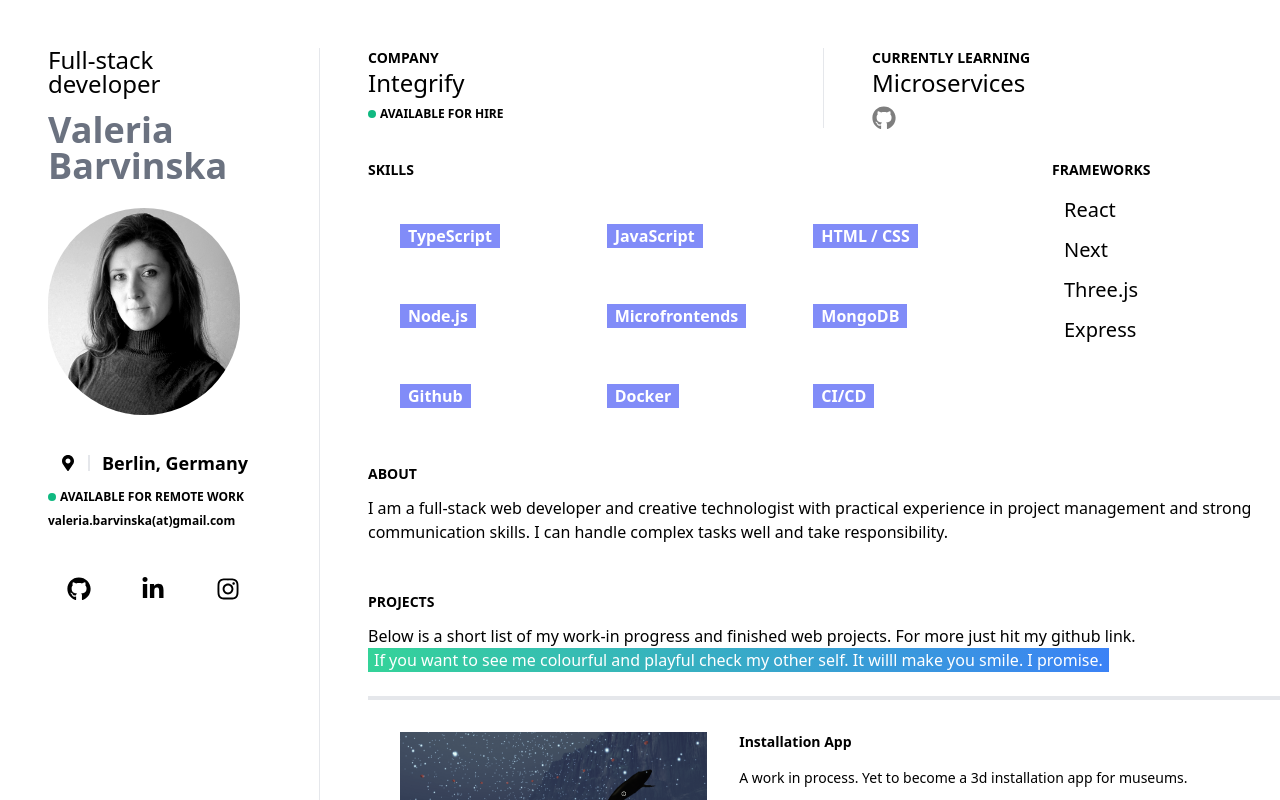
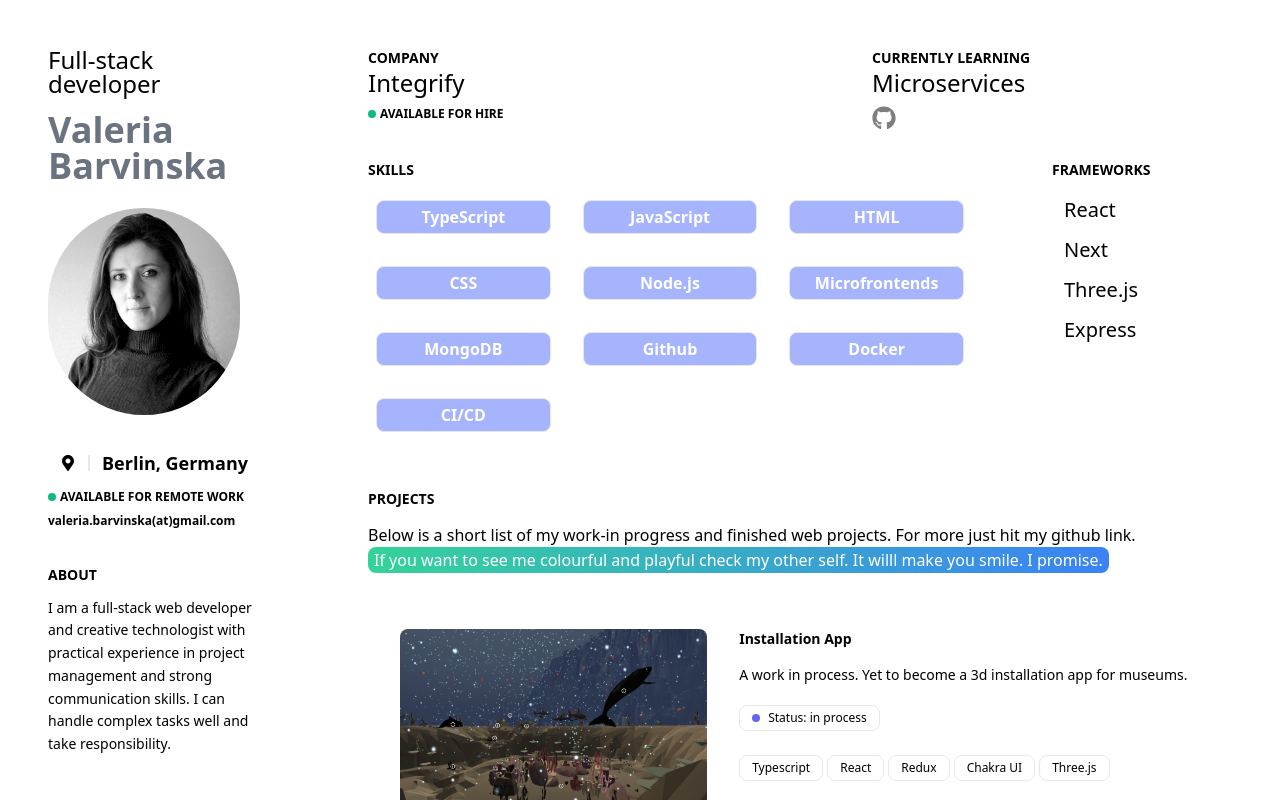
Before and after one commit to faultyagatha/devprofile, a React (Create React App) app: page / in a window 1280 px wide. Shown: the top 800 px of the page. Built offline with nearby package versions, Linux system fonts and the light colour scheme.

Commit message:
edit styling and rearrange components

```diff
--- a/src/components/About/index.tsx
+++ b/src/components/About/index.tsx
@@ -6,10 +6,10 @@ interface IAbout {
 
 export const About = ({ about }: IAbout): JSX.Element => (
   <>
-    <h5 className="font-header font-semibold text-front text-sm uppercase mb-3">
+    <h5 className="font-header font-semibold text-front text-sm uppercase mb-3 mt-3">
       About
     </h5>
-    <div className="font-text text-md pb-12 leading-normal whitespace-pre-line">
+    <div className="font-text text-sm pb-12 leading-relaxed whitespace-pre-line">
       {about}
     </div>
   </>
--- a/src/components/MainBody/index.tsx
+++ b/src/components/MainBody/index.tsx
@@ -1,6 +1,6 @@
 import React from "react";
 
-import { About } from "../About";
+// import { About } from "../About";
 import { Projects } from "../Projects";
 import { Skills } from "../Skills";
 import { Summary } from "../Summary";
@@ -9,7 +9,6 @@ import { Tools } from "../Tools";
 import { IMainBody } from '../../interfaces';
 
 export const MainBody = ({ profile, projects }: IMainBody): JSX.Element => {
-  console.log(profile);
   return (
     <main className="lg:w-3/4 lg:pl-8 xl:pl-12">
       <Summary profile={profile} />
@@ -23,7 +22,7 @@ export const MainBody = ({ profile, projects }: IMainBody): JSX.Element => {
         </div>
       </div>
 
-      {profile.about && <About about={profile.about} />}
+      {/* {profile.about && <About about={profile.about} />} */}
       <Projects projects={projects} />
     </main>
   );
--- a/src/components/Project/index.tsx
+++ b/src/components/Project/index.tsx
@@ -16,10 +16,10 @@ interface IProject {
 
 export const Project = ({ name, image, liveUrl, url, description, status, tags }: IProject): JSX.Element => {
   return (
-    <div className="border-t-4 border-line relative flex flex-wrap bg-back-light p-4 lg:p-8 bg-no-repeat text-sm mb-6">
+    <div className="relative flex flex-wrap bg-back-light p-4 lg:p-8 bg-no-repeat text-sm mb-6">
       {image && (
         <div className="max-w-7xl pb-4 lg:w-2/5 lg:pr-8 lg:pb-0 transition duration-500 ease-in-out filter-grayscale hover:filter-none transform hover:scale-110 ...">
-          <img src={image} alt={name} />
+          <img className="rounded-lg" src={image} alt={name} />
         </div>
       )}
       <div className="lg:flex-1">
--- a/src/components/ProjectStatus/index.tsx
+++ b/src/components/ProjectStatus/index.tsx
@@ -7,7 +7,7 @@ interface IProjectStatus {
 export const ProjectStatus = ({ status }: IProjectStatus): JSX.Element => (
   <li className="inline-block px-3 py-1 mr-1 mt-1 font-medium text-xs rounded-lg border border-back">
     <span
-      className={`inline-block w-2 h-2 rounded-full mr-2 ${status === "complete" ? "bg-green-500" : "bg-yellow-500"
+      className={`inline-block w-2 h-2 rounded-full mr-2 ${status === "complete" ? "bg-green-500" : "bg-indigo-500"
         }`}
     ></span>
     Status: {status}
--- a/src/components/Projects/index.tsx
+++ b/src/components/Projects/index.tsx
@@ -17,13 +17,13 @@ interface IProject {
 
 export const Projects = ({ projects }: IProject): JSX.Element => (
   <>
-    <h5 className="font-header font-semibold text-front text-sm uppercase mb-3">
+    <h5 className="font-header font-semibold text-front leading-relaxed text-sm uppercase mb-3">
       Projects
     </h5>
     <p>Below is a short list of my work-in progress and finished web projects. For more just hit my github link. </p>
     <p>
       <button
-        className="text-white bg-gradient-to-r from-green-400 to-blue-500 ...">
+        className="text-white leading-relaxed rounded-lg bg-gradient-to-r from-green-400 to-blue-500 ...">
         <a
           href="https://faultyagatha.github.io/"
           className="text-white m-1.5 no-underline hover:underline ...hover:opacity-75 transition-opacity duration-150"
--- a/src/components/Sidebar/index.tsx
+++ b/src/components/Sidebar/index.tsx
@@ -3,12 +3,14 @@ import React from "react";
 import { Location } from "../Location";
 import { ProfileImage } from "../ProfileImage";
 import { SocialLinks } from "../SocialLinks";
+// import { Skills } from '../Skills';
+import { About } from "../About";
 
 import { ISidebar } from '../../interfaces';
 
 export const Sidebar = ({ profile, social }: ISidebar): JSX.Element => {
   return (
-    <aside className="flex justify-center w-full lg:w-1/4 lg:border-r border-line lg:px-6 xl:px-12">
+    <aside className="flex justify-center w-full lg:w-1/4 lg:px-6 xl:px-12">
       <div className="flex flex-col justify-between">
         <div>
           <h2 className="font-header font-light text-front text-2xl leading-none mb-4">
@@ -29,7 +31,9 @@ export const Sidebar = ({ profile, social }: ISidebar): JSX.Element => {
             />
           )}
           <br />
-          <div className="inline-flex items-center bg-front mt-6 w-full">
+          {profile.about && <About about={profile.about} />}
+          {/* {profile.skills && <Skills skills={profile.skills} />} */}
+          <div className="inline-flex mt-6 w-full">
             <SocialLinks social={social} />
           </div>
         </div>
--- a/src/components/Skill/index.tsx
+++ b/src/components/Skill/index.tsx
@@ -3,8 +3,10 @@ import React from "react";
 import { ISkill } from '../../interfaces';
 
 export const Skill = ({ skill }: ISkill): JSX.Element => (
-  <li className="items-center m-8">
-    <div className="absolute font-header bg-indigo-400 text-white font-semibold text-front text-sm md:text-base px-2 text-center">
+  <li className="items-center">
+    {/* <li className="items-center m-8"> */}
+    {/* <div className="absolute font-header bg-indigo-400 text-white font-semibold text-front text-sm md:text-base px-2 text-center"></div> */}
+    <div className="p-1 m-2 font-header bg-indigo-300 rounded-lg border text-white font-semibold text-front text-sm md:text-base px-2 text-center">
       {skill}
     </div>
   </li>
--- a/src/components/Skills/index.tsx
+++ b/src/components/Skills/index.tsx
@@ -8,7 +8,7 @@ export const Skills = ({ skills }: ISkills): JSX.Element => (
     <h5 className="font-header font-semibold text-front text-sm uppercase mb-3">
       Skills
     </h5>
-    <ul className="flex flex-wrap grid grid-cols-3 gap-2 md:gap-4">
+    <ul className="grid grid-cols-3 gap-2 md:gap-4">
       {skills.map((skill) => (
         <Skill skill={skill} key={skill} />
       ))}
--- a/src/components/Summary/index.tsx
+++ b/src/components/Summary/index.tsx
@@ -5,7 +5,7 @@ import { ISummary } from '../../interfaces';
 
 export const Summary = ({ profile }: ISummary): JSX.Element => (
   <div className="flex pb-8">
-    <div className="w-1/2 pr-4 lg:pr-12 border-r border-line">
+    <div className="w-1/2 pr-4 lg:pr-12">
       <h5 className="font-header font-semibold text-front text-sm uppercase">
         Company
       </h5>
--- a/src/data/index.ts
+++ b/src/data/index.ts
@@ -12,7 +12,8 @@ export const data = {
     skills: [
       "TypeScript",
       "JavaScript",
-      "HTML / CSS",
+      "HTML",
+      "CSS",
       "Node.js",
       "Microfrontends",
       "MongoDB",
--- a/src/interfaces/index.ts
+++ b/src/interfaces/index.ts
@@ -19,7 +19,7 @@ export interface IProfile {
 export interface IProject {
   name: string;
   image: string;
-  liveUrl: string;
+  liveUrl?: string;
   url: string;
   description: string;
   status: string;
--- a/src/pages/Home.tsx
+++ b/src/pages/Home.tsx
@@ -7,7 +7,6 @@ import { data } from '../data';
 
 export const HomePage = (): JSX.Element => {
   const { profile, projects, social } = data;
-  console.log(social);
   return (
     <div className="antialiased bg-back leading-normal font-text text-front">
       <div className="md:max-w-screen-sm lg:max-w-screen-xl mx-auto flex flex-wrap pt-4 my-8">
```
